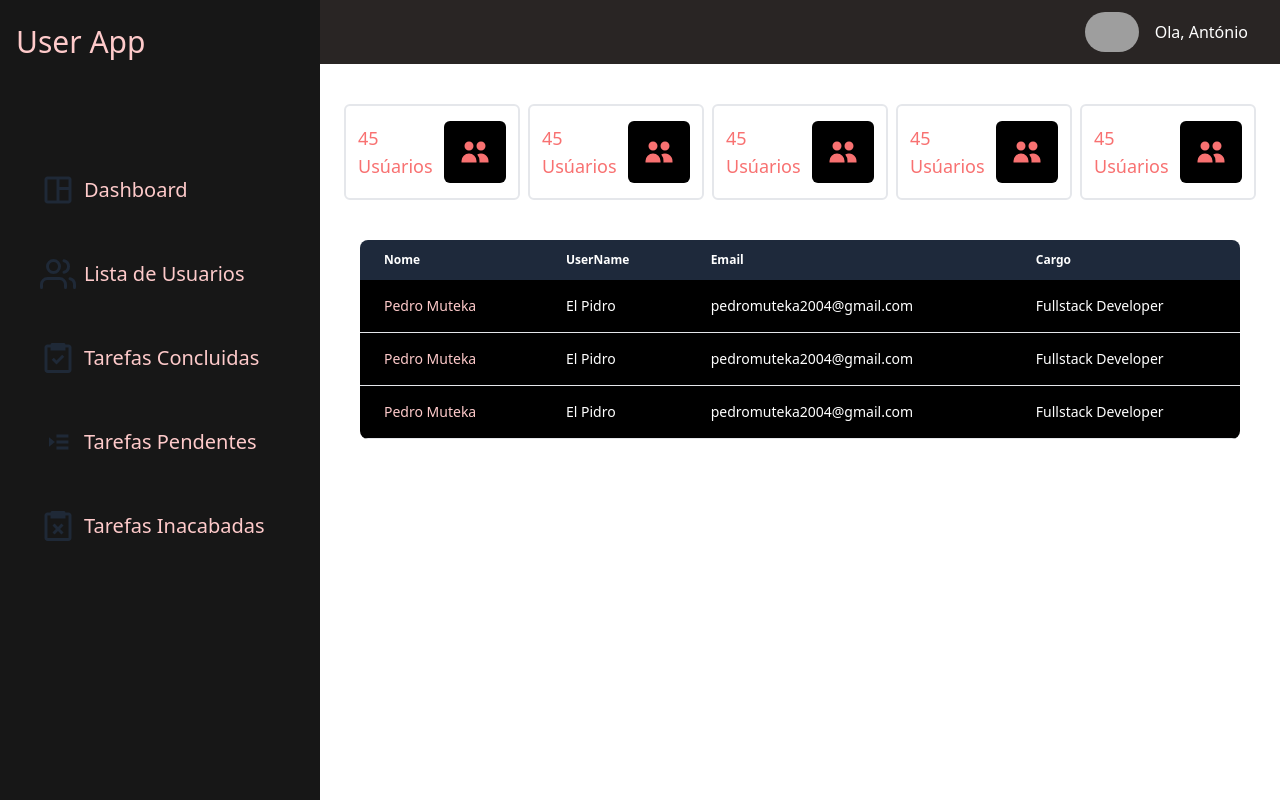
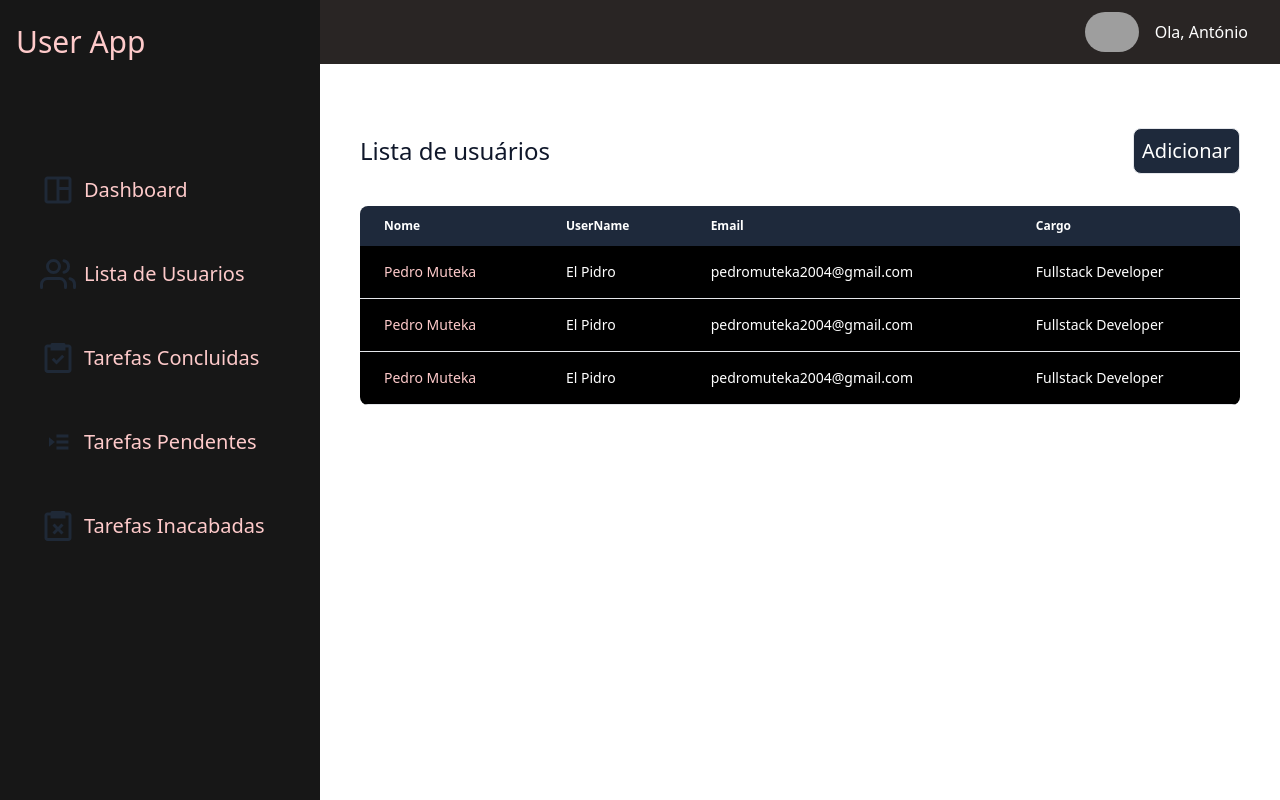
Before and after one commit to Antoniopedromuteka/user-management-front, a React (Create React App) app: page /Dashboard/ListUsers in a window 1280 px wide. Built offline with nearby package versions, Linux system fonts and the light colour scheme; grey boxes are pictures that could not be loaded.

Commit message:
style: finalizing the user listing page

```diff
--- a/src/App.tsx
+++ b/src/App.tsx
@@ -1,19 +1,11 @@
 import React from 'react';
 import { DashBoardHome } from './Pages/DashboardHome';
+import { Router } from './Router';
 
 
 function App() {
   return (
-   <>
-
-
-    <DashBoardHome/>
-
-
-
-
-
-   </>
+    <Router/>
   );
 }
 
--- a/src/Pages/DashboardHome.tsx
+++ b/src/Pages/DashboardHome.tsx
@@ -2,6 +2,8 @@ import { MenuLeft } from "../components/MenuLeft"
 
 import {FaBars} from "react-icons/fa"
 import { Card } from "../components/Card"
+import { Table } from "../components/Table"
+import { HeaderDash } from "../components/HeaderDash"
 
 
 
@@ -18,98 +20,28 @@ export const DashBoardHome = () =>{
 
 
             <section className="h-screen flex-1 md:w-[calc(100%-320px)] md:ml-[320px] text-white">
-                <header className="flex-1 h-16  bg-stone-800 flex items-center fixed top-0 right-0 w-full md:w-[calc(100%-320px)] md:ml-[320px]">
 
-                    <div className="flex-1">
-                        <FaBars className="text-4xl mx-4 pt-2 md:hidden"/>
-                    </div>
-                    <div className="flex-1 flex justify-end mx-8 items-center">
-
-                        <img
-                        src="https://media-exp1.licdn.com/dms/image/C4D03AQFShga4BztLBQ/profile-displayphoto-shrink_200_200/0/1663092605941?e=1669248000&v=beta&t=5wcRdEu4iIn0HfbWK9rLXLI3H3U0rvSJHxYwp0U31rs"
-                        alt="avatar" className="object-cover h-10 rounded-full  mx-4"/>
-
-                        <p>Ola, António</p>
-
-                    </div>
-                </header>
+               <HeaderDash/>
 
 
                 <section className="flex-1 h-[calc(100vh-4rem)] mt-[4rem] text-red-400">
 
-                    <div className="flex-1 flex py-10 mx-6  flex-wrap  gap-2">
+                    <div className="flex-1 flex py-10 mx-6 flex-wrap  gap-2">
 
-                        <Card/>
-                        <Card/>
                         <Card/>
                         <Card/>
                         <Card/>
                     </div>
 
-                    <div className="flex-1 flex md:mx-10 mx-6 overflow-x-auto relative rounded-lg">
 
-                        <table className="flex-1 min-w-fit text-sm text-left  text-white dark:text-gray-400">
-                            <thead className="text-xs text-white  bg-slate-800">
-                            <th scope="col" className="py-3 px-6">
-                                Nome
-                            </th>
-                            <th scope="col" className="py-3 px-6">
-                                UserName
-                            </th>
-                            <th scope="col" className="py-3 px-6">
-                                Email
-                            </th>
-                            <th scope="col" className="py-3 px-6">
-                                Cargo
-                            </th>
+                    <div className="flex-1">
 
-                            </thead>
+                        <div className="flex flex-1 justify-center text-2xl mb-8">
 
-                            <tr className="border-b bg-black dark:border-gray-700">
-                                <th scope="row" className="py-4 px-6 font-medium text-red-200 whitespace-nowrap dark:text-white">
-                                    Pedro Muteka
-                                </th>
-                                <td className="py-4 px-6">
-                                    El Pidro
-                                </td>
-                                <td className="py-4 px-6">
-                                    pedromuteka2004@gmail.com
-                                </td>
-                                <td className="py-4 px-6">
-                                    Fullstack Developer
-                                </td>
-                            </tr>
+                                 <h2>Tarefas Pendentes</h2>
 
-                            <tr className="border-b bg-black dark:border-gray-700">
-                                <th scope="row" className="py-4 px-6 font-medium text-red-200 whitespace-nowrap dark:text-white">
-                                    Pedro Muteka
-                                </th>
-                                <td className="py-4 px-6">
-                                    El Pidro
-                                </td>
-                                <td className="py-4 px-6">
-                                    pedromuteka2004@gmail.com
-                                </td>
-                                <td className="py-4 px-6">
-                                    Fullstack Developer
-                                </td>
-                            </tr>
-                            <tr className=" border-b bg-black dark:border-gray-700">
-                                <th scope="row" className="py-4 px-6 font-medium text-red-200 whitespace-nowrap dark:text-white">
-                                    Pedro Muteka
-                                </th>
-                                <td className="py-4 px-6">
-                                    El Pidro
-                                </td>
-                                <td className="py-4 px-6">
-                                    pedromuteka2004@gmail.com
-                                </td>
-                                <td className="py-4 px-6">
-                                    Fullstack Developer
-                                </td>
-                            </tr>
-                        </table>
-
+                        </div>
+                    <Table/>
 
                     </div>
 
--- /dev/null
+++ b/src/Pages/ListUsers.tsx
@@ -0,0 +1,68 @@
+import { Card } from "../components/Card";
+import { HeaderDash } from "../components/HeaderDash";
+import { MenuLeft } from "../components/MenuLeft";
+import { Table } from "../components/Table";
+
+
+
+
+
+export function ListUsers(){
+
+    return(
+        <>
+
+        <main className="flex  h-screen">
+
+        <MenuLeft/>
+
+
+        <section className="h-screen flex-1 md:w-[calc(100%-320px)] md:ml-[320px] text-white">
+
+
+        <HeaderDash/>
+
+           <section className="flex-1 h-[calc(100vh-4rem)] mt-[4rem] text-slate-900">
+
+
+
+                <div className="flex-1 pt-16">
+
+                <div className="flex flex-1   text-2xl mb-8">
+
+                    <div className="flex-1 md:mx-10 mx-2 flex justify-between items-center">
+
+                        <h2>Lista de usuários</h2>
+
+                        <button className="border p-2 rounded-lg text-xl bg-slate-800 text-white">
+                            Adicionar
+                        </button>
+
+
+                    </div>
+
+
+
+                </div>
+                <Table/>
+
+             </div>
+
+
+
+
+
+
+            </section>
+
+
+
+        </section>
+
+
+        </main>
+
+        </>
+    )
+
+}
--- a/src/Pages/Login.tsx
+++ b/src/Pages/Login.tsx
@@ -8,7 +8,7 @@ export function Login(){
 
     return(
         <>
-
+        <h2>Login Hello</h2>
         </>
     )
 
--- /dev/null
+++ b/src/Router.js
@@ -0,0 +1,34 @@
+
+
+import { BrowserRouter, Routes, Route } from "react-router-dom";
+import { DashBoardHome } from "./Pages/DashboardHome";
+import { ListUsers } from "./Pages/ListUsers";
+import { Login } from "./Pages/Login";
+
+
+
+export function Router(){
+
+
+    return(
+        <>
+
+        <BrowserRouter>
+
+            <Routes>
+                <Route path="/" element={<Login/>} exact/>
+                <Route path="/Dashboard" element={<DashBoardHome/>}/>
+                <Route path="/Dashboard/ListUsers" element={<ListUsers/>}/>
+
+            </Routes>
+
+        </BrowserRouter>
+
+
+        </>
+
+    );
+
+
+
+}
--- a/src/components/Card/index.tsx
+++ b/src/components/Card/index.tsx
@@ -10,7 +10,7 @@ export function Card(){
     return(
         <>
 
-        <div className="flex flex-1  items-center px-3 justify-between max-w-[600px]  h-24 rounded-md border-2 ">
+        <div className="flex flex-1  items-center px-3 justify-between w-[400px] max-w-[600px]  h-24 rounded-md border-2 ">
 
             <div className="text-lg">
                 <p>45</p>
--- /dev/null
+++ b/src/components/HeaderDash/index.tsx
@@ -0,0 +1,33 @@
+import { FaBars } from "react-icons/fa";
+
+
+
+
+
+export function HeaderDash(){
+
+
+    return(
+        <>
+             <header className="flex-1 h-16 text-white  bg-stone-800 flex items-center fixed top-0 right-0 w-full md:w-[calc(100%-320px)] md:ml-[320px]">
+
+                    <div className="flex-1">
+                        <FaBars className="text-4xl mx-4 pt-2 md:hidden"/>
+                    </div>
+                    <div className="flex-1 flex justify-end mx-8 items-center">
+
+                        <img
+                        src="https://media-exp1.licdn.com/dms/image/C4D03AQFShga4BztLBQ/profile-displayphoto-shrink_200_200/0/1663092605941?e=1669248000&v=beta&t=5wcRdEu4iIn0HfbWK9rLXLI3H3U0rvSJHxYwp0U31rs"
+                        alt="avatar" className="object-cover h-10 rounded-full  mx-4"/>
+
+                        <p>Ola, António</p>
+
+                    </div>
+                </header>
+
+        </>
+    );
+
+
+
+}
--- a/src/components/MenuLeft/index.tsx
+++ b/src/components/MenuLeft/index.tsx
@@ -5,6 +5,7 @@ import {MdOutlineSpaceDashboard} from "react-icons/md"
 import {FiUsers} from "react-icons/fi"
 import {BiTask, BiTaskX} from "react-icons/bi"
 import {CgMoveTask} from "react-icons/cg"
+import { Link } from "react-router-dom"
 
 
 export function MenuLeft(){
@@ -23,12 +24,12 @@ export function MenuLeft(){
 
                       <div className="item-dashboard">
                         <MdOutlineSpaceDashboard  className="text-4xl mx-2 text-gray-800"/>
-                        <li className="text-xl   font">Dashboard</li>
+                        <Link to="/dashboard" className="text-xl   font">Dashboard</Link>
                       </div>
 
                        <div className="item-dashboard">
                         <FiUsers className="text-4xl mx-2 text-gray-800"/>
-                        <li className="text-xl   font">Lista de Usuarios</li>
+                        <Link to="/dashboard/ListUsers" className="text-xl   font">Lista de Usuarios</Link>
                        </div>
 
                       <div className="item-dashboard">
--- /dev/null
+++ b/src/components/Table/index.tsx
@@ -0,0 +1,79 @@
+
+
+
+export function Table(){
+
+
+    return(
+
+        <div className="flex-1 flex md:mx-10 mx-6 overflow-auto  rounded-lg">
+
+        <table className="w-full relative  text-sm text-left  text-white dark:text-gray-400 ">
+            <thead className="text-xs text-white  bg-slate-800">
+            <th scope="col" className="py-3 px-6">
+                Nome
+            </th>
+            <th scope="col" className="py-3 px-6">
+                UserName
+            </th>
+            <th scope="col" className="py-3 px-6">
+                Email
+            </th>
+            <th scope="col" className="py-3 px-6">
+                Cargo
+            </th>
+
+            </thead>
+
+            <tr className="border-b bg-black dark:border-gray-700">
+                <th scope="row" className="py-4 px-6 font-medium text-red-200 whitespace-nowrap dark:text-white">
+                    Pedro Muteka
+                </th>
+                <td className="py-4 px-6">
+                    El Pidro
+                </td>
+                <td className="py-4 px-6">
+                    pedromuteka2004@gmail.com
+                </td>
+                <td className="py-4 px-6">
+                    Fullstack Developer
+                </td>
+            </tr>
+
+            <tr className="border-b bg-black dark:border-gray-700">
+                <th scope="row" className="py-4 px-6 font-medium text-red-200 whitespace-nowrap dark:text-white">
+                    Pedro Muteka
+                </th>
+                <td className="py-4 px-6">
+                    El Pidro
+                </td>
+                <td className="py-4 px-6">
+                    pedromuteka2004@gmail.com
+                </td>
+                <td className="py-4 px-6">
+                    Fullstack Developer
+                </td>
+            </tr>
+            <tr className=" border-b bg-black dark:border-gray-700">
+                <th scope="row" className="py-4 px-6 font-medium text-red-200 whitespace-nowrap dark:text-white">
+                    Pedro Muteka
+                </th>
+                <td className="py-4 px-6">
+                    El Pidro
+                </td>
+                <td className="py-4 px-6">
+                    pedromuteka2004@gmail.com
+                </td>
+                <td className="py-4 px-6">
+                    Fullstack Developer
+                </td>
+            </tr>
+        </table>
+
+
+    </div>
+
+    );
+
+
+}
--- a/src/index.css
+++ b/src/index.css
@@ -11,3 +11,8 @@
   @apply flex flex-1 items-center mb-2 mt-8 hover:bg-gray-900 hover:text-red-100 rounded-sm cursor-pointer p-2;
   }
  }
+
+
+ body{
+    overflow: hidden;
+ }
```
